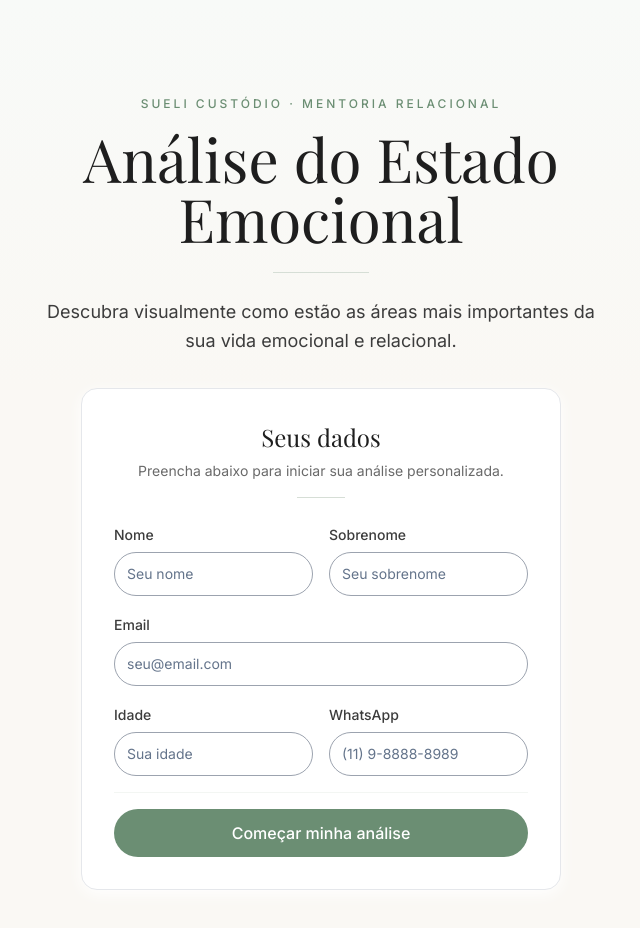
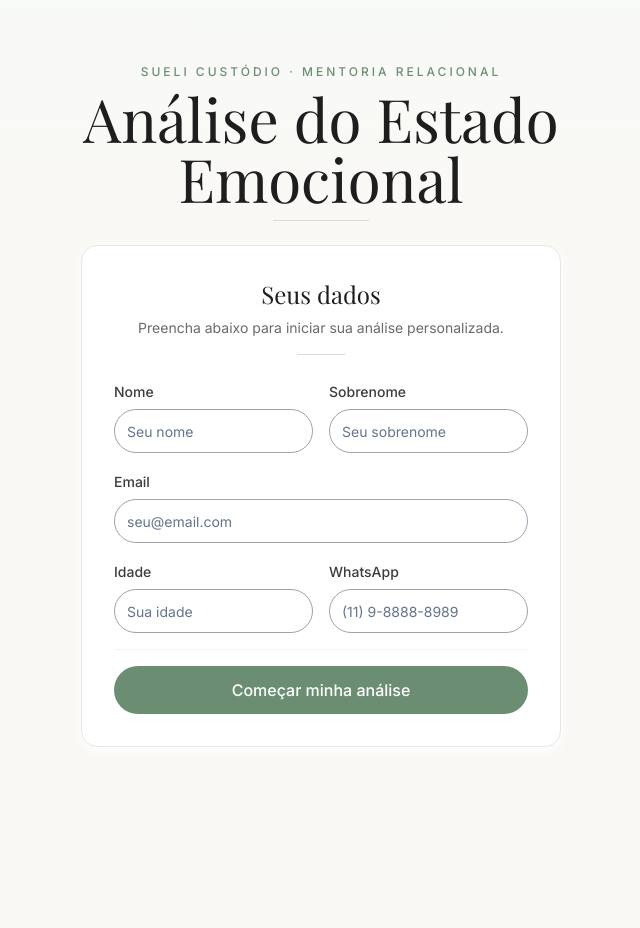
Before and after one commit to rodrigocustodio/suelicustodio, a React (Vite) app: page /roda-da-vida in a window 1280 px wide. Shown: the top 928 px of the page, without its empty margins (319-959 px from the left). After the commit the page ends 811 px from the top, so only its background shows below. Built offline with nearby package versions, Linux system fonts and the light colour scheme.

Commit message:
Preceding changes

```diff
--- a/src/pages/RodaDaVidaPage.tsx
+++ b/src/pages/RodaDaVidaPage.tsx
@@ -80,18 +80,15 @@ const RodaDaVidaPage = () => {
   return (
     <div className="min-h-screen bg-paper-50">
       {/* Header */}
-      <header className="bg-gradient-to-b from-brand-50 to-paper-50 pt-16 pb-6 md:pt-24 md:pb-8 px-4">
+      <header className="bg-gradient-to-b from-brand-50 to-paper-50 pt-12 pb-4 md:pt-16 md:pb-6 px-4">
         <div className="max-w-2xl mx-auto text-center">
-          <p className="text-xs tracking-[0.25em] uppercase text-brand-500 font-medium mb-4">
+          <p className="text-xs tracking-[0.25em] uppercase text-brand-500 font-medium mb-2">
             Sueli Custódio · Mentoria Relacional
           </p>
-          <h1 className="text-4xl sm:text-5xl md:text-6xl font-playfair text-ink-900 mb-6 leading-tight">
+          <h1 className="text-4xl sm:text-5xl md:text-6xl font-playfair text-ink-900 mb-3 leading-tight">
             Análise do Estado Emocional
           </h1>
-          <div className="w-24 h-px bg-brand-300 mx-auto mb-6" />
-          <p className="text-ink-700 text-lg leading-relaxed max-w-xl mx-auto">
-            Descubra visualmente como estão as áreas mais importantes da sua vida emocional e relacional.
-          </p>
+          <div className="w-24 h-px bg-brand-300 mx-auto" />
         </div>
       </header>
 
```
